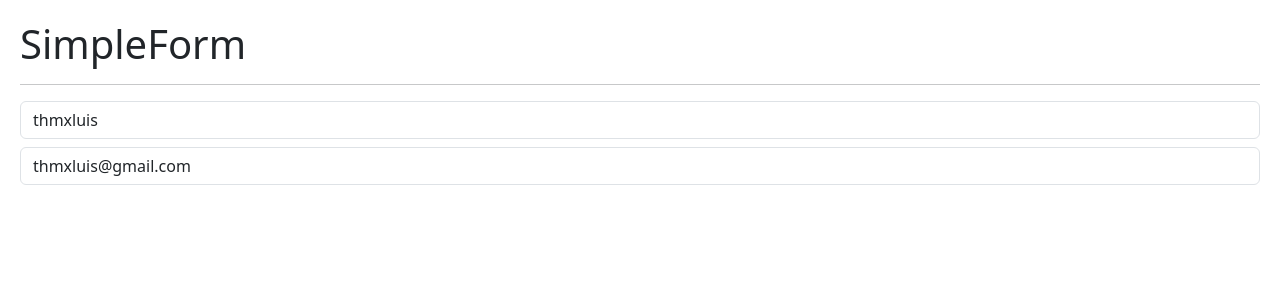
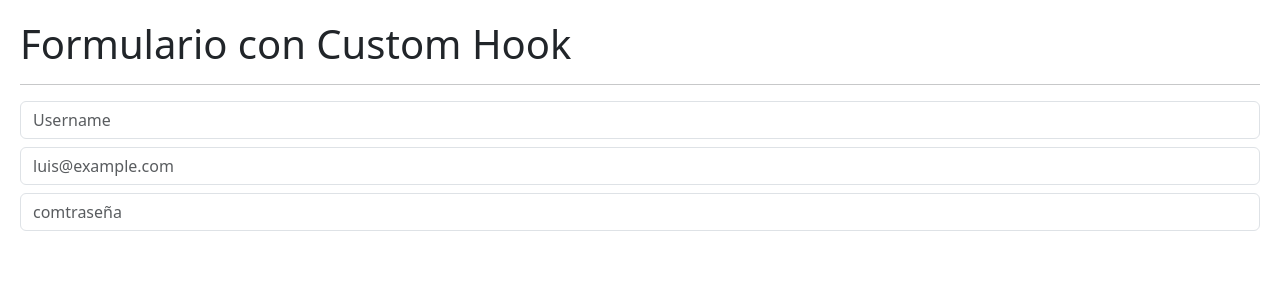
Before and after one commit to thmxluis/hook-app, a React (Vite) app: page / in a window 1280 px wide. Shown: the top 300 px of the page. Built offline with nearby package versions, Linux system fonts and the light colour scheme.

Commit message:
form custom hook

```diff
--- /dev/null
+++ b/src/02-useEffect/FormWithCustomHook.jsx
@@ -0,0 +1,53 @@
+import { useEffect, useState } from "react";
+import { useForm } from "../hook/useForm";
+
+export const FormCustomHook = () => {
+  const { formState, handleInputChange, username, email, password } = useForm({
+    username: "",
+    email: "",
+    password: "",
+  });
+
+  // const { username, email, password } = formState;
+
+  useEffect(() => {
+    // console.log("First useEffect called!");
+  }, []);
+  useEffect(() => {
+    // console.log("formState Changed!");
+  }, [formState]);
+  useEffect(() => {
+    // console.log("email Changed!");
+  }, [email]);
+
+  return (
+    <>
+      <h1>Formulario con Custom Hook</h1>
+      <hr />
+      <input
+        type="text"
+        className="form-control"
+        placeholder="Username"
+        name="username"
+        value={username}
+        onChange={handleInputChange}
+      />
+      <input
+        type="email"
+        className="form-control mt-2"
+        placeholder="luis@example.com"
+        name="email"
+        value={email}
+        onChange={handleInputChange}
+      />
+      <input
+        type="password"
+        className="form-control mt-2"
+        placeholder="comtraseña"
+        name="password"
+        value={password}
+        onChange={handleInputChange}
+      />
+    </>
+  );
+};
--- /dev/null
+++ b/src/hook/useForm.js
@@ -0,0 +1,19 @@
+import { useState } from "react";
+
+export const useForm = (initialForm = {}) => {
+  const [formState, setFormState] = useState(initialForm);
+
+  const handleInputChange = ({ target }) => {
+    const { name, value } = target;
+    setFormState({
+      ...formState,
+      [name]: value,
+    });
+  };
+
+  return {
+    ...formState,
+    formState,
+    handleInputChange,
+  };
+};
--- a/src/main.jsx
+++ b/src/main.jsx
@@ -1,13 +1,14 @@
 import React from "react";
 import ReactDOM from "react-dom/client";
 import "./index.css";
-import { SimpleForm } from "./02-useEffect/SimpleForm";
+// import { SimpleForm } from "./02-useEffect/SimpleForm";
+import { FormCustomHook } from "./02-useEffect/FormWithCustomHook";
 // import { CounterApp } from "./01-useState/CounterApp";
 // import { CouterWithCustomHook } from "./01-useState/CouterWithCustomHook";
 // import { HooksApp } from "./HooksApp";
 
 ReactDOM.createRoot(document.getElementById("root")).render(
   // <React.StrictMode>
-  <SimpleForm />
+  <FormCustomHook />
   // </React.StrictMode>
 );
```
